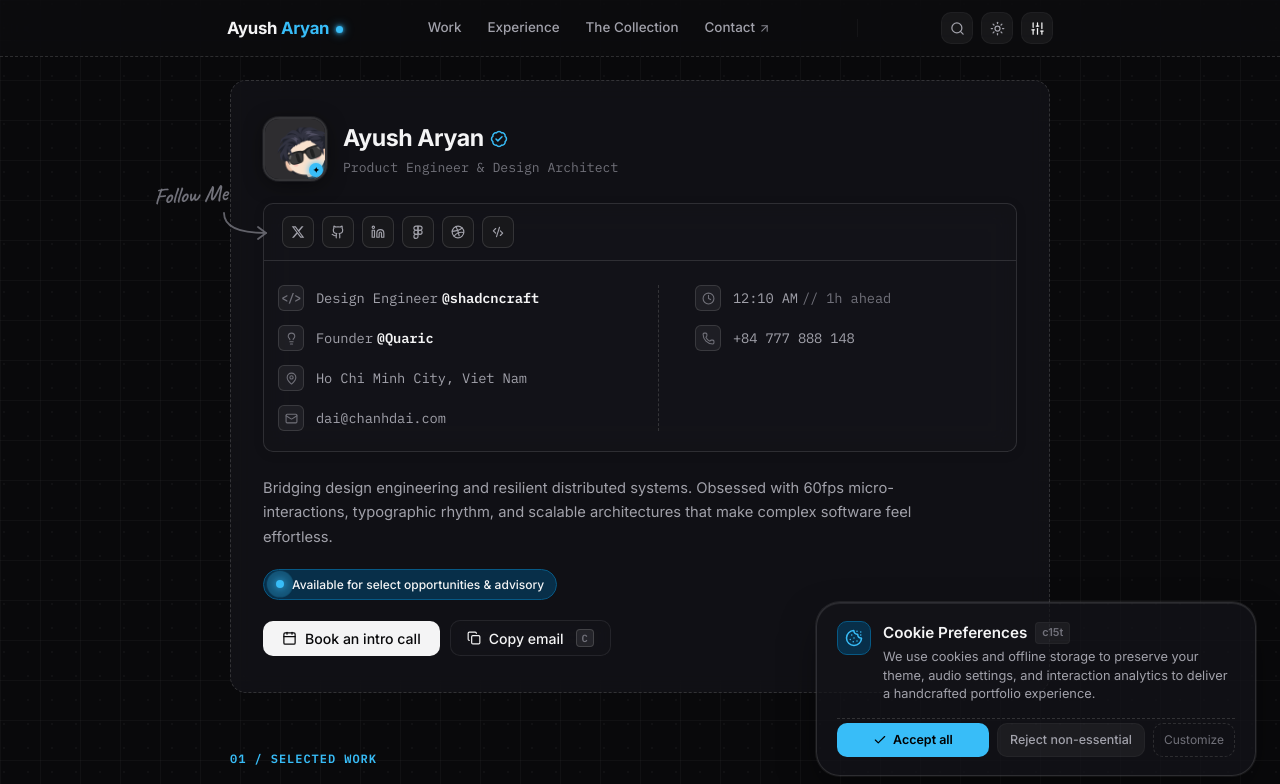
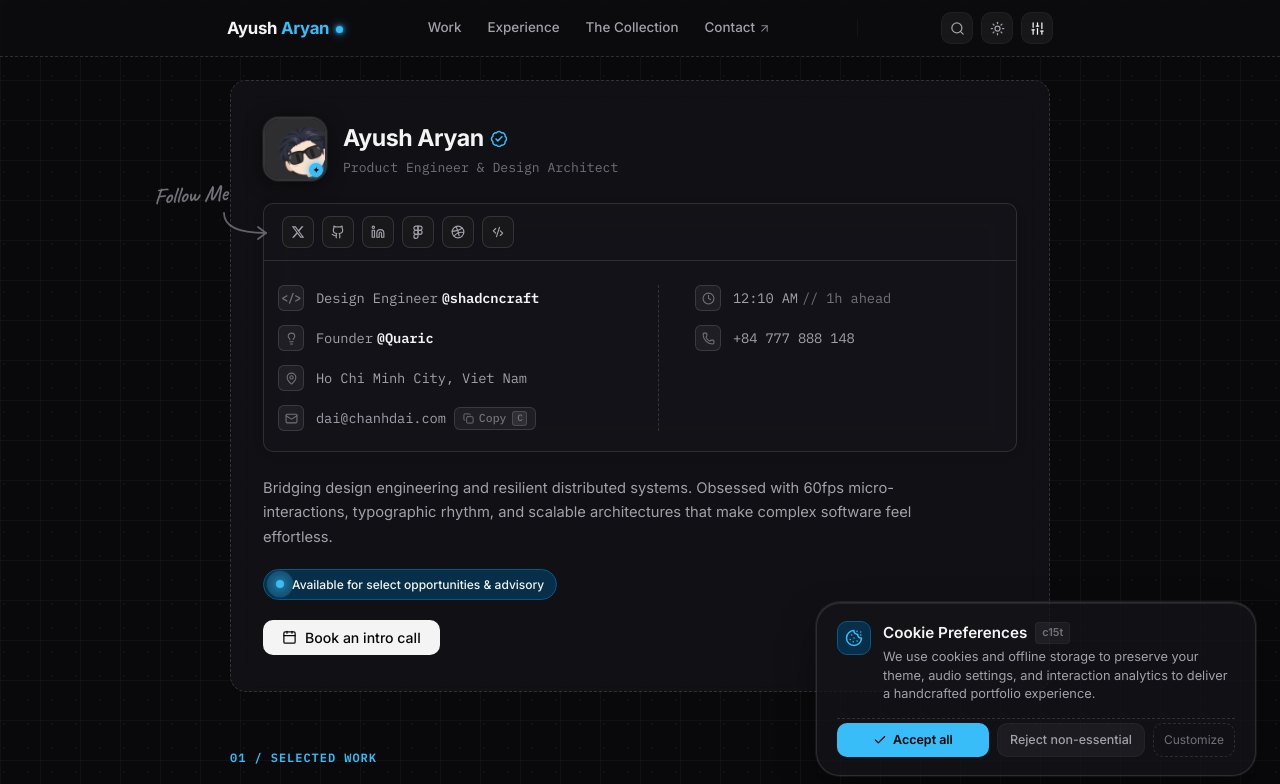
Before and after one commit to ayusharyaneth/Ayush, a React (Vite) app: page / in a window 1280 px wide. Shown: the top 784 px of the page. Built offline with nearby package versions, Linux system fonts and the light colour scheme.

Commit message:
Auto sync portfolio: 2026-10-14 09:43:51

```diff
--- a/src/components/HeroSection.css
+++ b/src/components/HeroSection.css
@@ -199,6 +199,63 @@
   text-decoration: underline;
 }
 
+/* Inline Email Row & Sleek Copy Action */
+.chanh-email-row {
+  display: inline-flex;
+  align-items: center;
+  gap: 8px;
+  flex-wrap: wrap;
+}
+
+.chanh-email-copy-btn {
+  display: inline-flex;
+  align-items: center;
+  gap: 5px;
+  padding: 3px 8px;
+  font-family: var(--font-family-mono);
+  font-size: 0.72rem;
+  font-weight: 500;
+  color: var(--text-muted);
+  background: var(--bg-muted);
+  border: 1px solid var(--border-line);
+  border-radius: var(--radius-sm);
+  cursor: pointer;
+  transition: all 0.15s ease;
+  line-height: 1;
+  user-select: none;
+  box-sizing: border-box;
+}
+
+.chanh-email-copy-btn:hover {
+  color: var(--text-primary);
+  background: var(--bg-surface);
+  border-color: var(--border-glow);
+  transform: translateY(-0.5px);
+}
+
+.chanh-email-copy-btn:active {
+  transform: translateY(0.5px);
+}
+
+.chanh-email-copy-btn.copied {
+  color: var(--accent);
+  background: var(--accent-tint);
+  border-color: var(--accent-border);
+}
+
+.chanh-copy-check-icon {
+  color: var(--accent);
+}
+
+.chanh-kbd-mini {
+  font-size: 0.58rem !important;
+  min-width: 15px !important;
+  height: 15px !important;
+  padding: 0 3px !important;
+  border-radius: 3px !important;
+  margin-left: 1px;
+}
+
 /* Bottom Divider between Grid and Bio/Actions */
 .chanh-bottom-divider {
   width: 100%;
--- a/src/components/HeroSection.jsx
+++ b/src/components/HeroSection.jsx
@@ -3,6 +3,7 @@ import {
   Calendar,
   BadgeCheck,
   Copy,
+  Check,
   Lightbulb,
   MapPin,
   Mail,
@@ -27,6 +28,33 @@ export default function HeroSection({ personal, onCopyEmail, onBookCall }) {
     '/avatars/avatar-primary.png',
     '/avatars/avatar-secondary.png'
   ];
+
+  const [emailCopied, setEmailCopied] = useState(false);
+
+  const handleCopyEmailAddress = (e) => {
+    if (e) {
+      e.preventDefault();
+      e.stopPropagation();
+    }
+    sound.playSuccess();
+    onCopyEmail(chanh.email);
+    setEmailCopied(true);
+    setTimeout(() => setEmailCopied(false), 2000);
+  };
+
+  // Keyboard shortcut listener to reflect 'C' keypress on the copy button
+  useEffect(() => {
+    const handleKeyDown = (e) => {
+      const tag = e.target.tagName.toLowerCase();
+      if (tag === 'input' || tag === 'textarea' || e.target.isContentEditable) return;
+      if (!e.metaKey && !e.ctrlKey && !e.altKey && e.key.toLowerCase() === 'c') {
+        setEmailCopied(true);
+        setTimeout(() => setEmailCopied(false), 2000);
+      }
+    };
+    window.addEventListener('keydown', handleKeyDown);
+    return () => window.removeEventListener('keydown', handleKeyDown);
+  }, []);
 
   const handleAvatarClick = () => {
     sound.playClick();
@@ -311,19 +339,34 @@ export default function HeroSection({ personal, onCopyEmail, onBookCall }) {
                   <span className="chanh-badge">
                     <Mail size={13} />
                   </span>
-                  <div className="chanh-item-text">
+                  <div className="chanh-item-text chanh-email-row">
                     <a
                       href={`mailto:${chanh.email}`}
-                      onClick={(e) => {
-                        e.preventDefault();
-                        sound.playClick();
-                        onCopyEmail(chanh.email);
-                      }}
                       className="chanh-link"
-                      title="Click to copy email"
+                      title={`Send email to ${chanh.email}`}
                     >
                       {chanh.email}
                     </a>
+                    <button
+                      type="button"
+                      onClick={handleCopyEmailAddress}
+                      className={`chanh-email-copy-btn ${emailCopied ? 'copied' : ''}`}
+                      title="Copy email to clipboard (or press C)"
+                      aria-label="Copy email address"
+                    >
+                      {emailCopied ? (
+                        <>
+                          <Check size={11} strokeWidth={2.5} className="chanh-copy-check-icon" />
+                          <span>Copied!</span>
+                        </>
+                      ) : (
+                        <>
+                          <Copy size={11} />
+                          <span>Copy</span>
+                          <kbd className="kbd-chip chanh-kbd-mini">C</kbd>
+                        </>
+                      )}
+                    </button>
                   </div>
                 </div>
               </div>
@@ -401,21 +444,6 @@ export default function HeroSection({ personal, onCopyEmail, onBookCall }) {
                 <Calendar size={15} />
                 <span>Book an intro call</span>
               </button>
-
-              <button
-                onClick={() => {
-                  sound.playClick();
-                  onCopyEmail(personal.email);
-                }}
-                className="btn-secondary"
-                title="Press C on keyboard to copy instantly"
-              >
-                <Copy size={14} />
-                <span>Copy email</span>
-                <kbd className="kbd-chip" style={{ marginLeft: '4px' }}>
-                  C
-                </kbd>
-              </button>
             </div>
           </div>
         </div>
```
